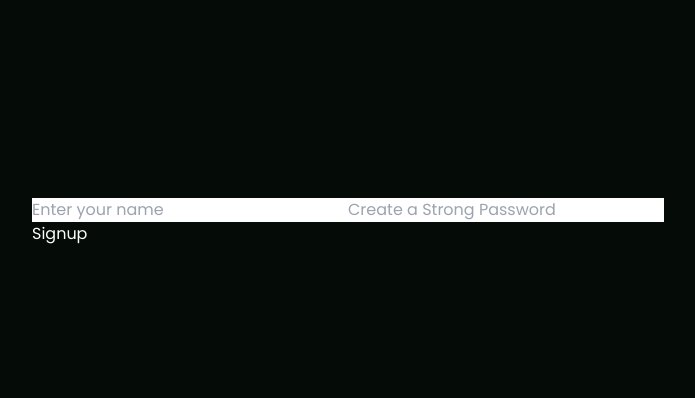
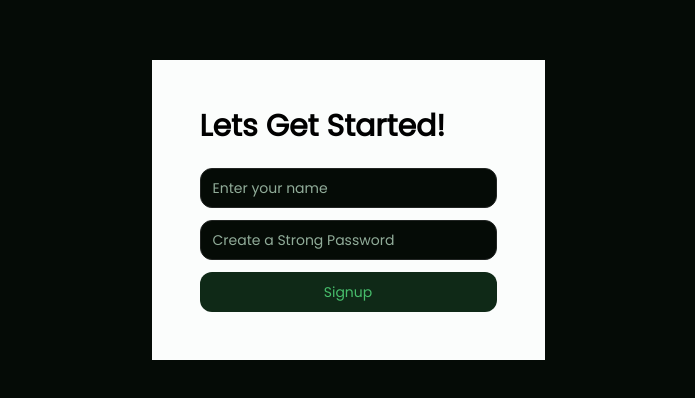
Before and after one commit to bhav-07/Blip, a Next.js app in the folder web/: page /signup in a window 1280 px wide. Shown: the part 190-588 px from the top of the page, without its empty margins (292-987 px from the left). Built offline with nearby package versions, Linux system fonts and the light colour scheme.

Commit message:
added signup and login page

```diff
--- a/web/app/signup/page.tsx
+++ b/web/app/signup/page.tsx
@@ -1,5 +1,7 @@
 "use client";
 
+import { Button } from "@/components/ui/button";
+import { Input } from "@/components/ui/input";
 import React from "react";
 
 const Signup = () => {
@@ -8,34 +10,34 @@ const Signup = () => {
   }
 
   return (
-    <div className="bg-container">
-      <div className="chat-window">
+    <div className="">
+      <div className="">
         {/* <HomeButton /> */}
-        <form onSubmit={handleSubmit} className="form">
-          {/* <div className="headings">Let's Get Started!</div>
-          {errorMessage && (
+        <form onSubmit={handleSubmit} className="bg-foreground p-12">
+          <div className="text-3xl font-bold text-black">Lets Get Started!</div>
+          {/* {errorMessage && (
             <span className="error-message">*{errorMessage}</span>
           )} */}
           <br />
-          <div className="form-input-box">
-            <input
+          <div className="space-y-3">
+            <Input
               type="text"
-              className="form-input"
+              className="rounded-xl"
               // value={username}
               // onChange={(e) => setUsername(e.target.value)}
               placeholder="Enter your name"
             />
-            <input
+            <Input
               type="password"
-              className="form-input"
+              className="rounded-xl"
               // value={password}
               // onChange={(e) => setPassword(e.target.value)}
               placeholder="Create a Strong Password"
             />
+            <Button type="submit" className="rounded-xl w-full">
+              Signup
+            </Button>
           </div>
-          <button type="submit" className="form-button">
-            Signup
-          </button>
         </form>
       </div>
     </div>
--- /dev/null
+++ b/web/components/ui/input.tsx
@@ -0,0 +1,25 @@
+import * as React from "react"
+
+import { cn } from "@/lib/utils"
+
+export interface InputProps
+  extends React.InputHTMLAttributes<HTMLInputElement> {}
+
+const Input = React.forwardRef<HTMLInputElement, InputProps>(
+  ({ className, type, ...props }, ref) => {
+    return (
+      <input
+        type={type}
+        className={cn(
+          "flex h-10 w-full rounded-md border border-input bg-background px-3 py-2 text-sm ring-offset-background file:border-0 file:bg-transparent file:text-sm file:font-medium placeholder:text-muted-foreground focus-visible:outline-none focus-visible:ring-2 focus-visible:ring-ring focus-visible:ring-offset-2 disabled:cursor-not-allowed disabled:opacity-50",
+          className
+        )}
+        ref={ref}
+        {...props}
+      />
+    )
+  }
+)
+Input.displayName = "Input"
+
+export { Input }
--- /dev/null
+++ b/web/components/ui/label.tsx
@@ -0,0 +1,26 @@
+"use client"
+
+import * as React from "react"
+import * as LabelPrimitive from "@radix-ui/react-label"
+import { cva, type VariantProps } from "class-variance-authority"
+
+import { cn } from "@/lib/utils"
+
+const labelVariants = cva(
+  "text-sm font-medium leading-none peer-disabled:cursor-not-allowed peer-disabled:opacity-70"
+)
+
+const Label = React.forwardRef<
+  React.ElementRef<typeof LabelPrimitive.Root>,
+  React.ComponentPropsWithoutRef<typeof LabelPrimitive.Root> &
+    VariantProps<typeof labelVariants>
+>(({ className, ...props }, ref) => (
+  <LabelPrimitive.Root
+    ref={ref}
+    className={cn(labelVariants(), className)}
+    {...props}
+  />
+))
+Label.displayName = LabelPrimitive.Root.displayName
+
+export { Label }
--- a/web/package.json
+++ b/web/package.json
@@ -9,6 +9,7 @@
     "lint": "next lint"
   },
   "dependencies": {
+    "@radix-ui/react-label": "^2.1.0",
     "@radix-ui/react-slot": "^1.1.0",
     "class-variance-authority": "^0.7.0",
     "clsx": "^2.1.1",
```
Also changed, not shown: 1 other file (tests, documents, lock files or other folders).
